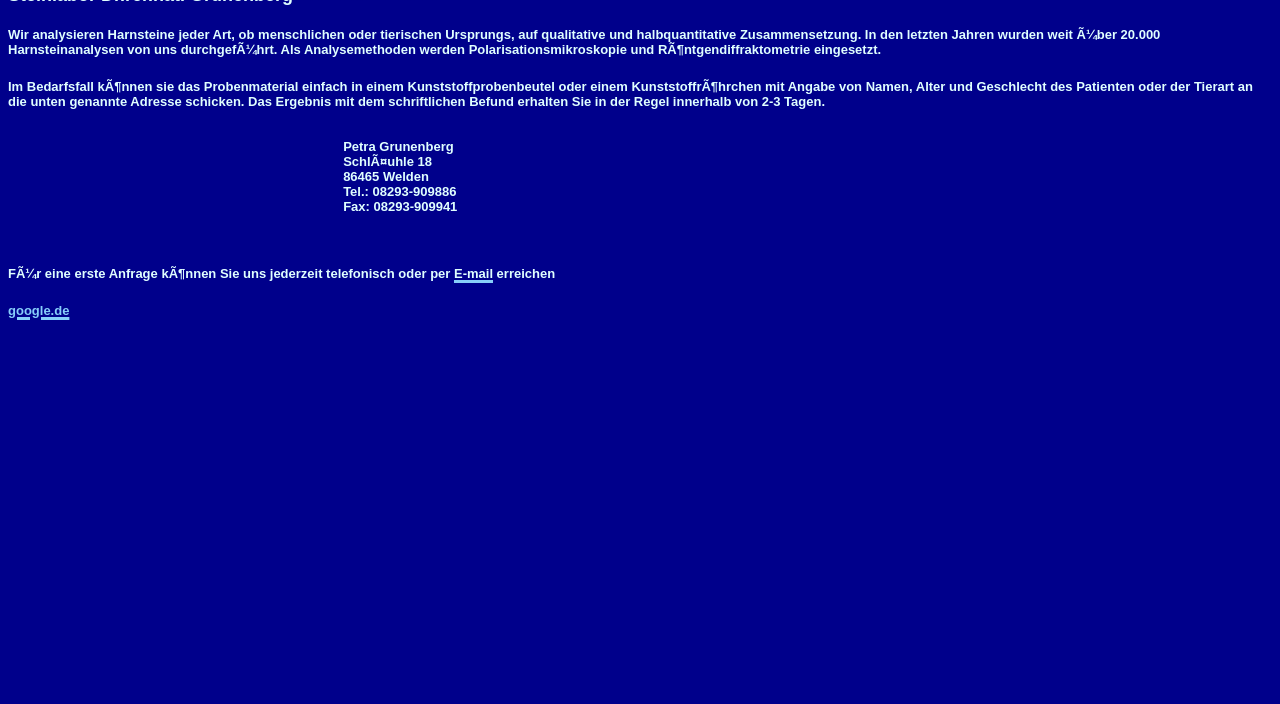
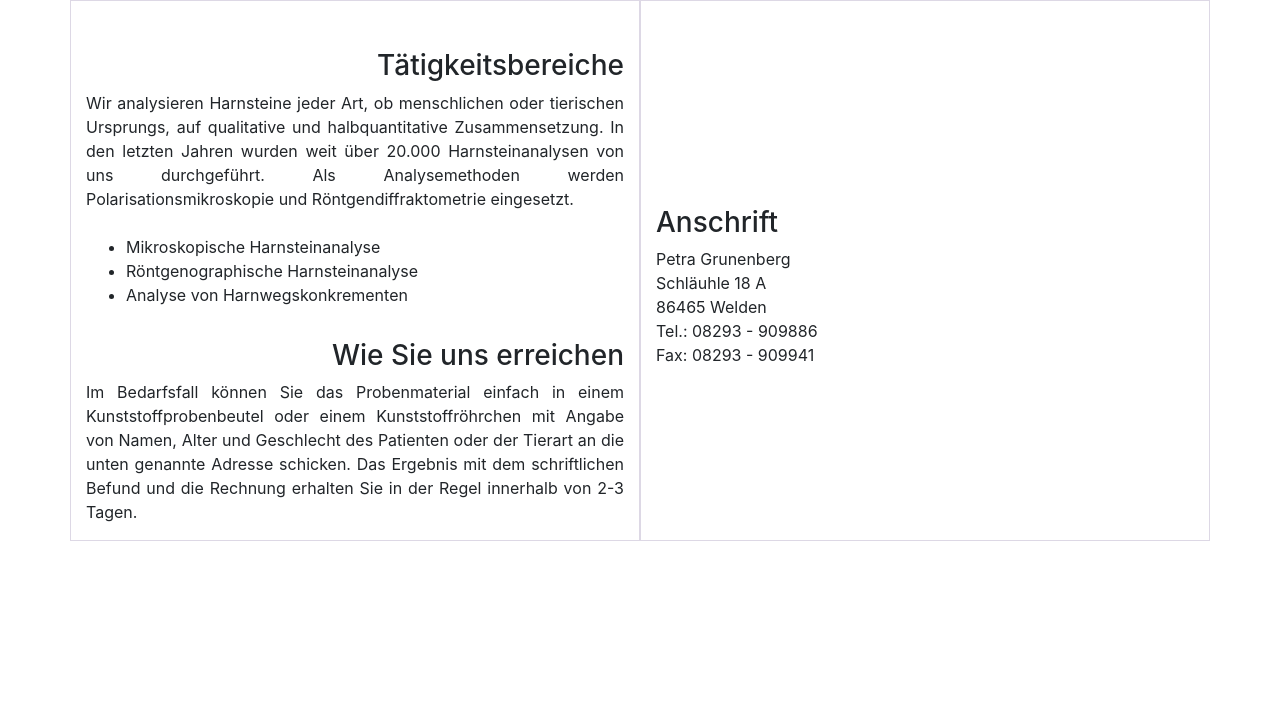
Before and after one commit to pgrunenberg/pgrunenberg.github.io, a plain HTML site: page index.html in a window 1280 px wide. Shown: the part 96-800 px from the top of the page. Drawn offline with nearby package versions, Linux system fonts and the light colour scheme.

Commit message:
Add files via upload

```diff
--- /dev/null
+++ b/grid.css
@@ -0,0 +1,32 @@
+body {
+  padding-top: 2rem;
+  padding-bottom: 2rem;
+}
+
+h3 {
+  margin-top: 2rem;
+}
+
+.row {
+  margin-bottom: 1rem;
+}
+.row .row {
+  margin-top: 1rem;
+  margin-bottom: 0;
+}
+[class*="col-"] {
+  padding-top: 1rem;
+  padding-bottom: 1rem;
+  border: 1px solid rgba(86, 61, 124, .2);
+}
+
+hr {
+  margin-top: 2rem;
+  margin-bottom: 2rem;
+}
+
+.column{
+  display:flex;
+  width:100%;
+  align-items:center;
+}
--- a/index.html
+++ b/index.html
@@ -1,73 +1,50 @@
-<!doctype HTML PUBLIC "-//W3C//DTD HTML 3.2 Final//EN">
-<html>
-<head>
-    <base target="Main">
-    <title>Harnsteinanalyse, Analyse von Harnwegskonkrementen, Struvit, Weddellit, Whewellit, Brushit, Harnsäure, Harnsäuredihydrat, Calciumphosphate, Harnsteinanalysen, mikroskopische Harnsteinanalyse, röntgendiffraktometrische Harnsteinanalyse</title>
-    <meta name="Author" content="Grunenberg">
-    <meta name="Date" content="Sat, 29 Jan 2005 08:08:49 GMT">
-    <meta name="Classification" content="Harnsteinanalyse, Harnstein, Harnsteine, Analyse von Harnwegskonkrementen, Struvit, Weddellit, Whewellit, Brushit, Harnsäure, Harnsäuredihydrat, Calciumphosphate, Urolithiasis, Hund, Hunde, Hunden,  Katze, Katzen, Haustiere, Haustieren, Meerschweinchen, Polarisationsmikroskop, Petra Kuch Grunenberg, Harnsteinanalysen mikroskopische Harnsteinanalyse, röntgendiffraktometrische Harnsteinanalyse">
-    <meta name="KeyWords" content="Harnsteinanalyse, Harnstein, Harnsteine, Analyse von Harnwegskonkrementen, Struvit, Weddellit, Whewellit, Brushit, Harnsäure, Harnsäuredihydrat, Calciumphosphate, Urolithiasis, Hund, Hunde, Hunden,  Katze, Katzen, Haustiere, Haustieren, Meerschweinchen, Polarisationsmikroskop, Petra Kuch Grunenberg, Harnsteinanalysen mikroskopische Harnsteinanalyse, röntgendiffraktometrische Harnsteinanalyse">
-    <meta name="Description" content="Harnsteinanalyse, Harnstein, Harnsteine, Analyse von Harnwegskonkrementen, Struvit, Weddellit, Whewellit, Brushit, Harnsäure, Harnsäuredihydrat, Calciumphosphate, Urolithiasis, Hund, Hunde, Hunden,  Katze, Katzen, Haustiere, Haustieren, Meerschweinchen, Polarisationsmikroskop, Petra Kuch Grunenberg, Harnsteinanalysen, mikroskopische Harnsteinanalyse, röntgendiffraktometrische Harnsteinanalyse">
-    <meta http-equiv="Content-Type" content="text/html; charset=iso-8859-1">
-    <meta name="Robots" content="Index">
-    <meta name="Robots" content="Follow">
-    <meta name="Revisit-After" content="5 days">
-    <!-- saved from url=(0042)http://www.sv-grunenberg.de/hauptseite.htm -->
-    <meta name="Generator" content="XynX! NetJet 3.10 Build 106 (Win32r)">
-</head>
-<body bgcolor="#00008B" text="#E0FFFF" link="#87CEFA" vlink="#FFFFFF" alink="#8A2BE2">
-<address>
-</address>
-<p><b><font face="Arial"><font color="#ADD8E6">Mikroskopische Harnsteinanalyse, Röntgenographische
-Harnsteinanalyse</font></font></b></p>
-<p><b><font face="Arial"><font color="#ADD8E6">Analyse von Harnwegskonkrementen</font></font></b><font
-size=4><br>
-</font><br>
-<b><font face="Arial"><font color="#E0FFFF"><font size=4>Steinlabor Dr.rer.nat. Grunenberg</font></font></font></b><font
-color="#00008B"><font size=4><b><font face="Arial">lomKuch P. Kuch</font></b></font></font></p>
-<h1><font color="#E0FFFF"><font face="Arial"><font size=2>Wir analysieren Harnsteine jeder
-Art, ob menschlichen oder tierischen Ursprungs, auf qualitative und halbquantitative Zusammensetzung.
-In den letzten Jahren wurden weit über 20.000 Harnsteinanalysen von uns durchgeführt. Als Analysemethoden
-werden Polarisationsmikroskopie und Röntgendiffraktometrie eingesetzt.</font></font></font></h1>
-<h1><font color="#E0FFFF"><font face="Arial"><font size=2>Im Bedarfsfall können sie das Probenmaterial
-einfach in einem Kunststoffprobenbeutel oder einem Kunststoffröhrchen mit Angabe von Namen,
-Alter und Geschlecht des Patienten oder der Tierart an die unten genannte Adresse schicken.
-Das Ergebnis mit dem schriftlichen Befund erhalten Sie in der Regel innerhalb von 2-3 Tagen.</font></font></font><br>
-</h1>
-<table border=0 align=center width="50%">
-<tr>
-    <td>
-        <table border=0 align=center width="100%" cellspacing=1>
-        <tr>
-            <td valign=top>
-                <address>
-                </address>
-                <h1></h1></td>
-            <td>
-                <table border=0 align=left width="100%" cellspacing=3>
-                <tr>
-                    <td valign=top>
-                        <h1><font face="Arial"><font size=2>Petra Grunenberg</font></font><br>
-                        <font face="Arial"><font size=2>Schläuhle 18 </font></font><br>
-                        <font face="Arial"><font size=2>86465 Welden</font></font><br>
-                        <font face="Arial"><font size=2>Tel.: 08293-909886</font></font><br>
-                        <font face="Arial"><font size=2>Fax: 08293-909941</font></font></h1></td>
-                    <td valign=top></td>
-                    <td valign=middle></td>
-                </tr>
-                </table>
-                <h1></h1>
-                <h1></h1></td>
-        </tr>
-        </table></td>
-</tr>
-</table>
-<h1><font color="#E0FFFF"><font size=2><font face="Arial">Für eine erste Anfrage können Sie
-uns jederzeit telefonisch oder per </font></font></font><a href="mailto:sv-grunenberg@t-online.de"><font
-color="#E0FFFF"><font size=2><font face="Arial">E-mail</font></font></font></a><font color="#E0FFFF"><font
-size=2><font face="Arial"> erreichen</font></font></font></h1>
-<h1></h1>
-<h1></h1>
-<h1><a href="http://www.google.de"><font face="Arial"><font size=2>google.de</font></font></a></h1>
-</body>
+<!doctype html>
+<html lang="en">
+  <head>
+    <meta charset="utf-8">
+    <meta name="viewport" content="width=device-width, initial-scale=1, shrink-to-fit=no">
+    <meta name="description" content="">
+    <meta name="author" content="">
+    <link rel="icon" href="../../../../favicon.ico">
+
+    <title>Steinlabor Dr. rer. nat. Grunenberg</title>
+
+    <!-- Bootstrap core CSS -->
+	<link rel="stylesheet" href="https://maxcdn.bootstrapcdn.com/bootstrap/4.0.0/css/bootstrap.min.css" integrity="sha384-Gn5384xqQ1aoWXA+058RXPxPg6fy4IWvTNh0E263XmFcJlSAwiGgFAW/dAiS6JXm" crossorigin="anonymous">
+
+    <!-- Custom styles for this template -->
+    <link href="grid.css" rel="stylesheet">
+  </head>
+
+  <body>
+    <div class="container">
+
+      <h1>Steinlabor Dr. rer. nat. Grunenberg</h1>
+      <p class="lead"></p>
+
+      <div class="row">
+        <div class="col-6 text-justify"><h3 style="text-align:right">Tätigkeitsbereiche</h3>
+Wir analysieren Harnsteine jeder Art, ob menschlichen oder tierischen Ursprungs, auf qualitative und halbquantitative Zusammensetzung. In den letzten Jahren wurden weit über 20.000 Harnsteinanalysen von uns durchgeführt. Als Analysemethoden werden Polarisationsmikroskopie und Röntgendiffraktometrie eingesetzt.<br><br>
+
+<ul><li>Mikroskopische Harnsteinanalyse</li>
+<li>Röntgenographische Harnsteinanalyse</li>
+<li>Analyse von Harnwegskonkrementen</li></ul>
+
+<h3 style="text-align:right">Wie Sie uns erreichen</h3>
+Im Bedarfsfall können Sie das Probenmaterial einfach in einem Kunststoffprobenbeutel oder einem Kunststoffröhrchen mit Angabe von Namen, Alter und Geschlecht des Patienten oder der Tierart an die unten genannte Adresse schicken. Das Ergebnis mit dem schriftlichen Befund und die Rechnung erhalten Sie in der Regel innerhalb von 2-3 Tagen.
+
+</div>
+
+
+
+        <div class="col-md-6 column"><div><h3>Anschrift</h3>
+			Petra Grunenberg<br>
+Schläuhle 18 A<br>
+86465 Welden<br>
+Tel.: 08293 - 909886<br>
+Fax: 08293 - 909941</div></div>
+      </div>
+
+    </div> <!-- /container -->
+  </body>
 </html>
```
